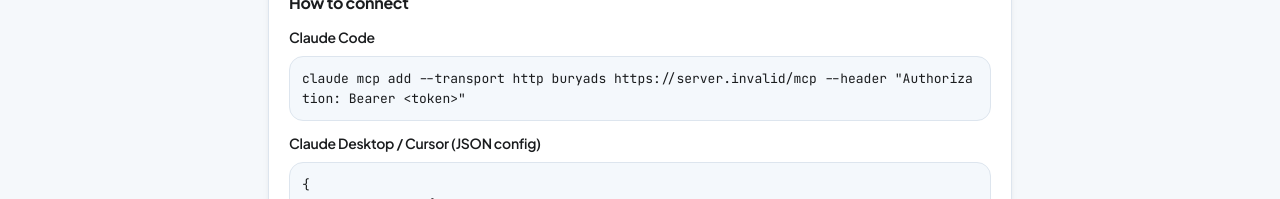
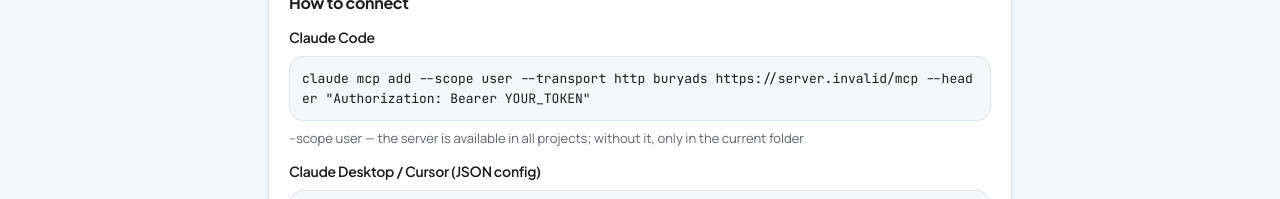
Before and after one commit to buryads/orshuulagsha-ui, a Next.js app in the folder next/: page /en/ai in a window 1280 px wide. Shown: the part 517-716 px from the top of the page. Built offline with nearby package versions, Linux system fonts and the light colour scheme; no server answers.

Commit message:
feat(next): add --scope user to Claude Code MCP command

```diff
--- a/next/app/[locale]/ai/page.tsx
+++ b/next/app/[locale]/ai/page.tsx
@@ -12,14 +12,14 @@ const API_BASE = (
 ).replace(/\/$/, '');
 const MCP_URL = `${API_BASE}/mcp`;
 
-const CLI_SNIPPET = `claude mcp add --transport http buryads ${MCP_URL} --header "Authorization: Bearer <token>"`;
+const CLI_SNIPPET = `claude mcp add --scope user --transport http buryads ${MCP_URL} --header "Authorization: Bearer YOUR_TOKEN"`;
 const JSON_SNIPPET = JSON.stringify(
   {
     mcpServers: {
       buryads: {
         type: 'http',
         url: MCP_URL,
-        headers: { Authorization: 'Bearer <token>' },
+        headers: { Authorization: 'Bearer YOUR_TOKEN' },
       },
     },
   },
@@ -124,6 +124,9 @@ function AiContent() {
         <div style={{ display: 'flex', flexDirection: 'column', gap: 12 }}>
           <h3 style={{ fontSize: 16, fontWeight: 700 }}>{t('connectTitle')}</h3>
           <Snippet title={t('snippetCli')} code={CLI_SNIPPET} />
+          <p style={{ color: 'var(--text-muted)', fontSize: 13, marginTop: -4 }}>
+            {t('scopeHint')}
+          </p>
           <Snippet title={t('snippetJson')} code={JSON_SNIPPET} />
         </div>
 
--- a/next/components/profile/mcp-tokens.tsx
+++ b/next/components/profile/mcp-tokens.tsx
@@ -15,7 +15,7 @@ const API_BASE = (
 ).replace(/\/$/, '');
 const MCP_URL = `${API_BASE}/mcp`;
 const NAME_MAX = 60;
-const PLACEHOLDER = '<token>';
+const PLACEHOLDER = 'YOUR_TOKEN';
 
 function CopyButton({ text, label }: { text: string; label: string }) {
   const t = useTranslations('mcp');
@@ -156,7 +156,7 @@ export function McpTokens() {
   }
 
   const shownToken = created?.token ?? PLACEHOLDER;
-  const cliSnippet = `claude mcp add --transport http buryads ${MCP_URL} --header "Authorization: Bearer ${shownToken}"`;
+  const cliSnippet = `claude mcp add --scope user --transport http buryads ${MCP_URL} --header "Authorization: Bearer ${shownToken}"`;
   const jsonSnippet = JSON.stringify(
     {
       mcpServers: {
@@ -364,6 +364,9 @@ export function McpTokens() {
           </p>
         </div>
         <Snippet title={t('snippetCli')} code={cliSnippet} />
+        <p style={{ color: 'var(--text-muted)', fontSize: 13, marginTop: -8 }}>
+          {t('scopeHint')}
+        </p>
         <Snippet title={t('snippetJson')} code={jsonSnippet} />
       </section>
     </div>
--- a/next/messages/bur.json
+++ b/next/messages/bur.json
@@ -365,7 +365,7 @@
     "revokeAria": "{name} токен болиулха",
     "confirmRevoke": "«{name}» токен болиулха гү? Тэрэнээр хэрэглэжэ байһан клиентнүүд хандалгаяа алдаха.",
     "connectTitle": "Клиент холбохо",
-    "connectHint": "Хэрбээ токен өөрөө оруулагдаагүй һаа, '<token>' гэжэ таниин токенөөр сэгнүүлыт.",
+    "connectHint": "Хэрбээ токен өөрөө оруулагдаагүй һаа, YOUR_TOKEN гэжэ таниин токенөөр сэгнүүлыт.",
     "snippetCli": "Claude Code",
     "snippetJson": "JSON-тохоруулга (бэшэ клиентнүүд)",
     "errors": {
@@ -373,7 +373,8 @@
       "create": "Токен бии болгожо шадаагүй. Дахин оролдыт.",
       "load": "Токенүүдые ачаалжа шадаагүй.",
       "revoke": "Токеные болиулжа шадаагүй."
-    }
+    },
+    "scopeHint": "--scope user — сервер бүхы проектнүүдтэ хандахатай; тэрэнгүйгөөр — зүгөөр одоохи хавтаһанда"
   },
   "ai": {
     "title": "AI",
@@ -390,6 +391,7 @@
     "connectTitle": "Яажа холбохо",
     "snippetCli": "Claude Code",
     "snippetJson": "Claude Desktop / Cursor (JSON-тохоруулга)",
-    "cta": "Токен абаха"
+    "cta": "Токен абаха",
+    "scopeHint": "--scope user — сервер бүхы проектнүүдтэ хандахатай; тэрэнгүйгөөр — зүгөөр одоохи хавтаһанда"
   }
 }
--- a/next/messages/en.json
+++ b/next/messages/en.json
@@ -367,7 +367,7 @@
     "revokeAria": "Revoke token {name}",
     "confirmRevoke": "Revoke token “{name}”? Clients using it will lose access.",
     "connectTitle": "Connect a client",
-    "connectHint": "Replace '<token>' with your token if it is not filled in automatically.",
+    "connectHint": "Replace YOUR_TOKEN with your token if it is not filled in automatically.",
     "snippetCli": "Claude Code",
     "snippetJson": "JSON config (other clients)",
     "errors": {
@@ -375,7 +375,8 @@
       "create": "Could not create the token. Try again.",
       "load": "Could not load tokens.",
       "revoke": "Could not revoke the token."
-    }
+    },
+    "scopeHint": "--scope user — the server is available in all projects; without it, only in the current folder"
   },
   "ai": {
     "title": "AI",
@@ -392,6 +393,7 @@
     "connectTitle": "How to connect",
     "snippetCli": "Claude Code",
     "snippetJson": "Claude Desktop / Cursor (JSON config)",
-    "cta": "Get a token"
+    "cta": "Get a token",
+    "scopeHint": "--scope user — the server is available in all projects; without it, only in the current folder"
   }
 }
--- a/next/messages/ru.json
+++ b/next/messages/ru.json
@@ -366,7 +366,7 @@
     "revokeAria": "Отозвать токен {name}",
     "confirmRevoke": "Отозвать токен «{name}»? Клиенты с ним потеряют доступ.",
     "connectTitle": "Подключение клиента",
-    "connectHint": "Если токен не подставился автоматически, замените '<token>' на свой токен.",
+    "connectHint": "Если токен не подставился автоматически, замените YOUR_TOKEN на свой токен.",
     "snippetCli": "Claude Code",
     "snippetJson": "JSON-конфиг (другие клиенты)",
     "errors": {
@@ -374,7 +374,8 @@
       "create": "Не удалось создать токен. Попробуйте ещё раз.",
       "load": "Не удалось загрузить токены.",
       "revoke": "Не удалось отозвать токен."
-    }
+    },
+    "scopeHint": "--scope user — сервер доступен во всех проектах; без него — только в текущей папке"
   },
   "ai": {
     "title": "AI",
@@ -391,6 +392,7 @@
     "connectTitle": "Как подключить",
     "snippetCli": "Claude Code",
     "snippetJson": "Claude Desktop / Cursor (JSON-конфиг)",
-    "cta": "Получить токен"
+    "cta": "Получить токен",
+    "scopeHint": "--scope user — сервер доступен во всех проектах; без него — только в текущей папке"
   }
 }
```
